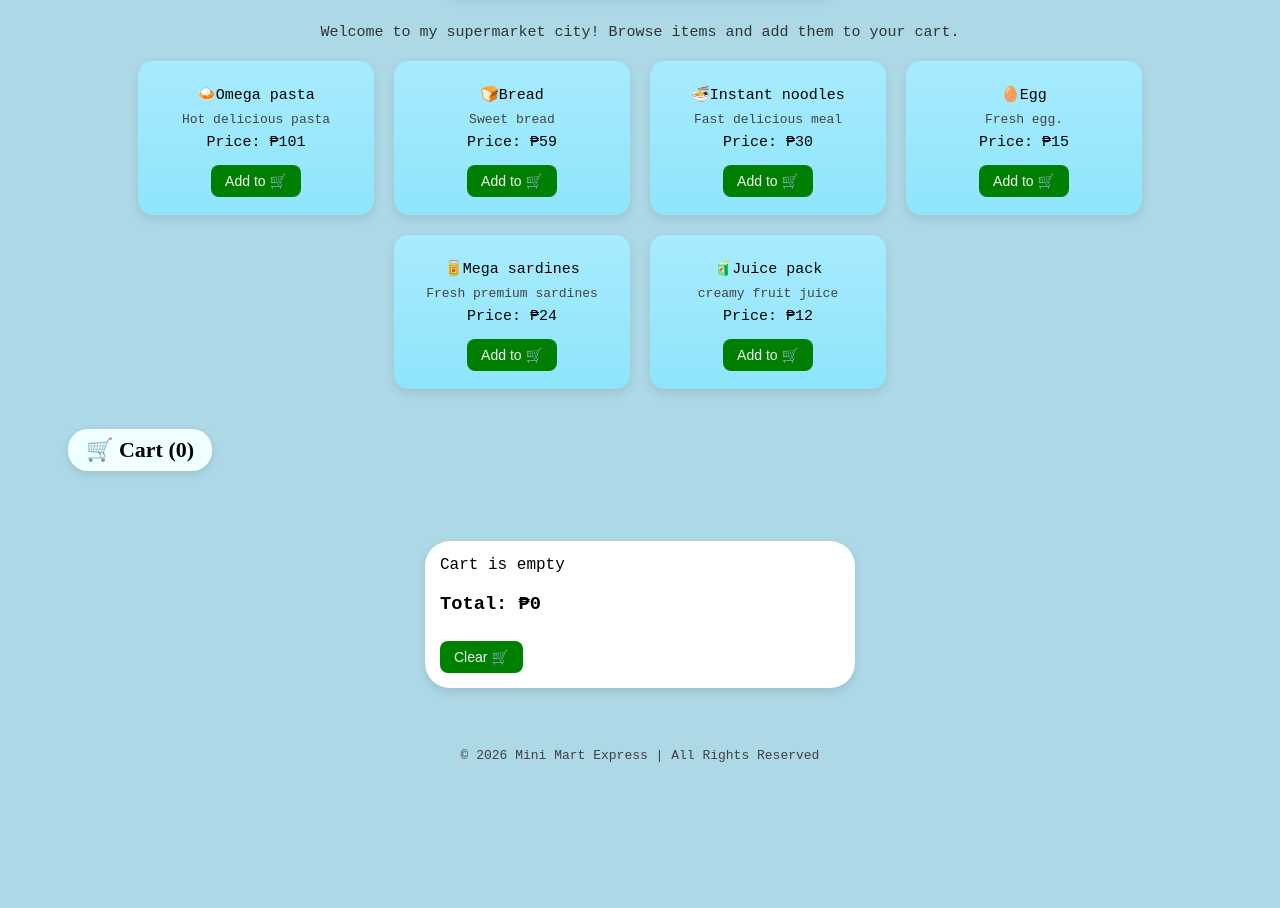
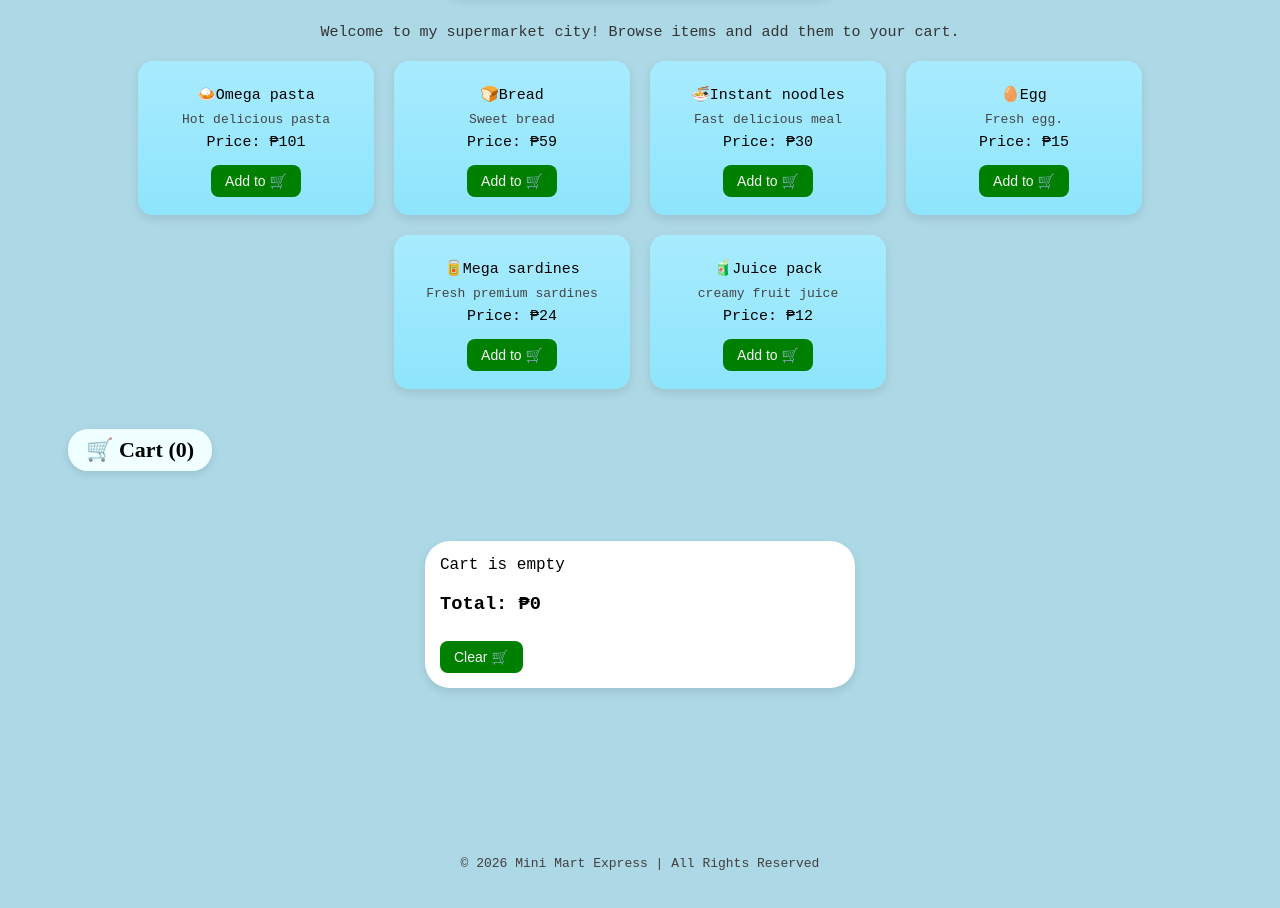
Before and after one commit to bajamundijacky-netizen/minimart, a plain HTML site: page index.html in a window 1280 px wide. Shown: the part 176-1084 px from the top of the page. Before the commit the page ends 980 px from the top, so only its background shows below. Drawn offline with Linux system fonts and the light colour scheme.

Commit message:
refactor CSS: standardize quotation marks and improve formatting for consistency

```diff
--- a/design.css
+++ b/design.css
@@ -1,5 +1,5 @@
 body {
-  font-family: 'Courier New', Courier, monospace;
+  font-family: "Courier New", Courier, monospace;
   padding: 20px;
   background: lightblue;
 }
@@ -23,15 +23,14 @@ h1 {
 
   font-size: 42px;
   font-weight: bold;
-  font-family: 'Times New Roman', Times, serif;
+  font-family: "Times New Roman", Times, serif;
 
   background: azure;
   padding: 15px 30px;
   border-radius: 25px;
 
-  box-shadow: 0 4px 12px rgba(0,0,0,0.15);
+  box-shadow: 0 4px 12px rgba(0, 0, 0, 0.15);
 }
-
 
 h2 {
   display: inline-block;
@@ -40,15 +39,14 @@ h2 {
 
   font-size: 22px;
   font-weight: bold;
-  font-family: 'Times New Roman', Times, serif;
+  font-family: "Times New Roman", Times, serif;
 
   background: azure;
   padding: 8px 18px;
   border-radius: 20px;
 
-  box-shadow: 0 3px 8px rgba(0,0,0,0.1);
+  box-shadow: 0 3px 8px rgba(0, 0, 0, 0.1);
 }
-
 
 .info {
   text-align: center;
@@ -57,7 +55,6 @@ h2 {
   color: #333;
 }
 
-
 .products {
   display: flex;
   flex-wrap: wrap;
@@ -65,7 +62,6 @@ h2 {
   justify-content: center;
   margin-top: 20px;
 }
-
 
 .product {
   width: 200px;
@@ -76,14 +72,13 @@ h2 {
 
   text-align: center;
 
-  box-shadow: 0 4px 10px rgba(0,0,0,0.1);
+  box-shadow: 0 4px 10px rgba(0, 0, 0, 0.1);
   transition: 0.2s;
 }
 
 .product:hover {
   transform: translateY(-6px);
 }
-
 
 .product p {
   margin: 6px 0;
@@ -95,16 +90,14 @@ h2 {
   color: #444;
 }
 
-
 .cart {
   background: white;
   border-radius: 25px;
   padding: 15px;
   margin: 60px auto;
   max-width: 400px;
-  box-shadow: 0 4px 10px rgba(0,0,0,0.1);
+  box-shadow: 0 4px 10px rgba(0, 0, 0, 0.1);
 }
-
 
 button {
   margin-top: 8px;
@@ -128,10 +121,10 @@ button[disabled] {
   cursor: not-allowed;
 }
 
-
 footer {
   text-align: center;
   margin-top: 40px;
   color: #423f3f;
   font-size: 13px;
+  padding: 95px;
 }
```
